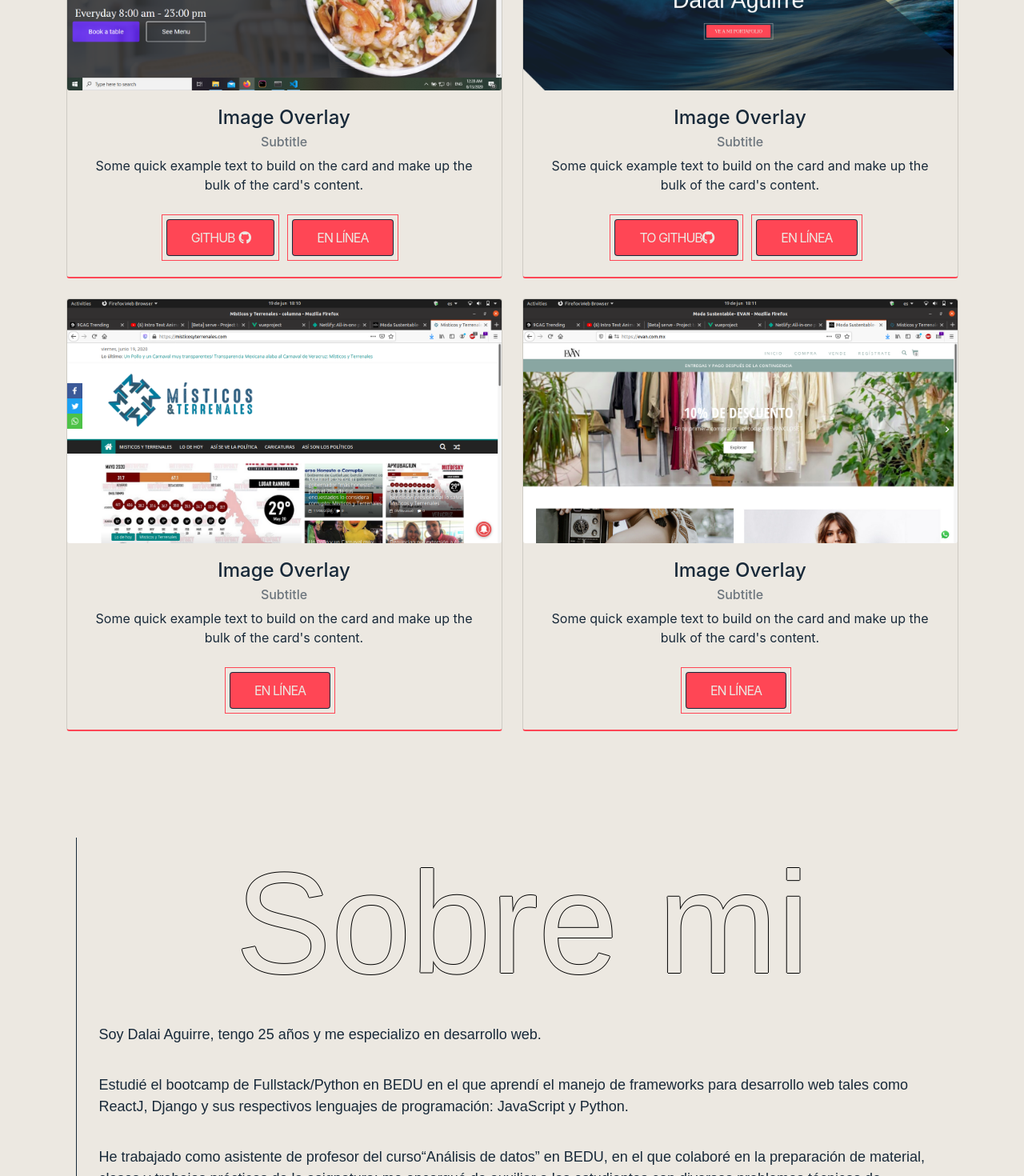
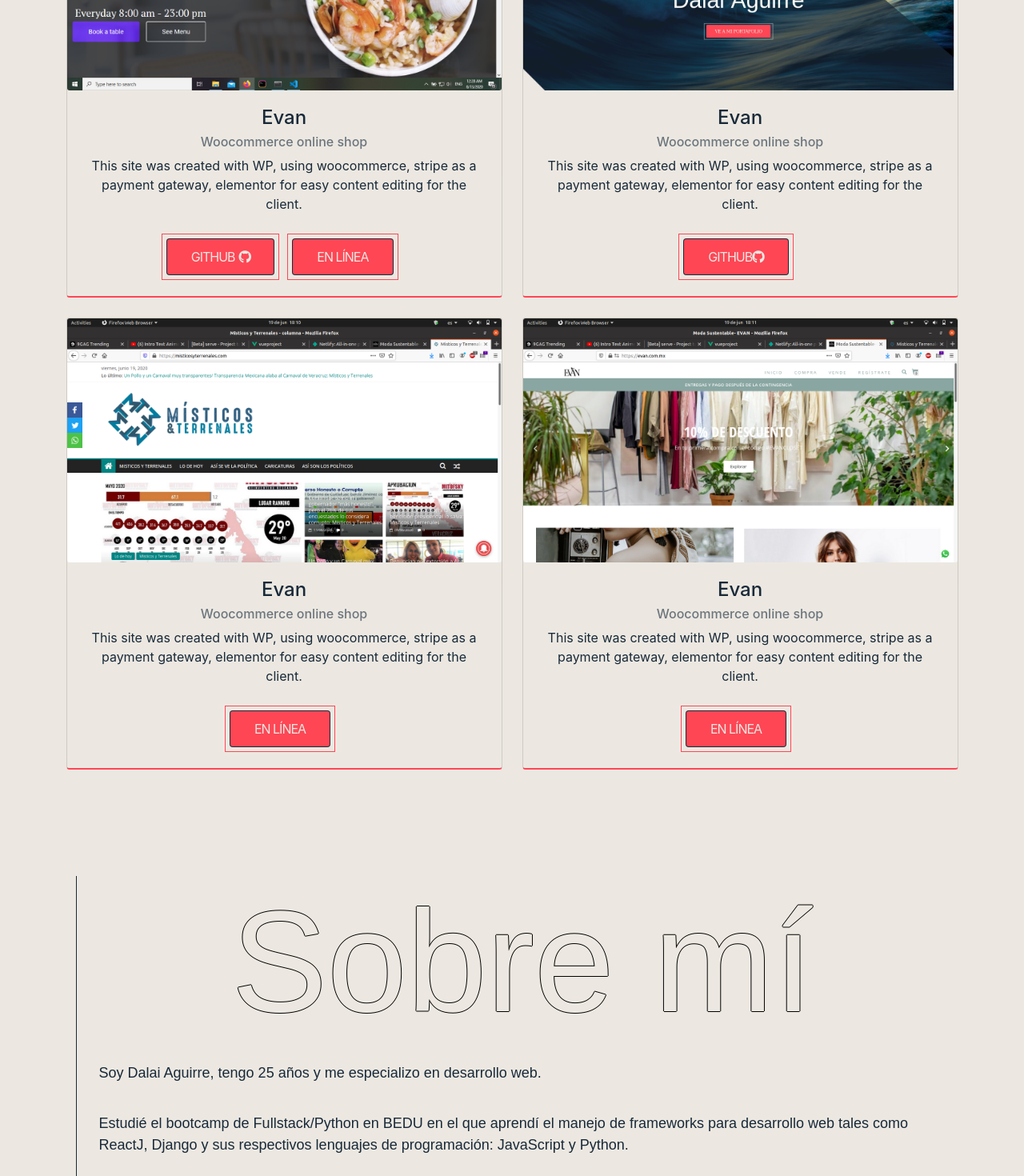
Before and after one commit to dalai2/vueproject, a Vue app: page /es in a window 1280 px wide. Shown: the part 2320-3790 px from the top of the page at 80% size. Built offline with nearby package versions, Linux system fonts and the light colour scheme; a web font is replaced by a local one.

Commit message:
finished adding translation keys

```diff
--- a/src/components/About.vue
+++ b/src/components/About.vue
@@ -2,12 +2,12 @@
 <b-container  >
     <div class="padd">
 <h2 id="shadowHeader"> {{  $t('about.title')  }}</h2>
-<p>Soy Dalai Aguirre, tengo 25 años y me especializo en desarrollo web.</p>
-<p>Estudié el bootcamp de Fullstack/Python en BEDU en el que aprendí el manejo de frameworks para desarrollo web tales como ReactJ, Django y sus respectivos lenguajes de programación: JavaScript y Python.</p>
-<p>He trabajado como asistente de profesor del curso“Análisis de datos” en BEDU, en el que colaboré en la preparación de material, clases y trabajos prácticos de la asignatura; me encargué de auxiliar a los estudiantes con diversos problemas técnicos de ejecución, tales como: añadir variables de entorno en Windows, el manejo de la terminal junto con git y github. Conexiones a bases de datos de MySql y Mongodb. </p>
-<p>Durante el curso apoyé en la enseñanza del uso del lenguaje estadístico R, junto con su IDE Rstudio para la transformación y representación de datos, cargándolos en diferentes formatos, como JSON o CSV, para finalizar con la manipulación de datos con Python  y sus diversos paquetes enfocados al análisis de datos con el uso de JupyterNotebooks.</p>
-<p>Como desarrollador web también he realizado trabajos independientes para pequeñas empresas como Evan ( Ecommerce) Místicos y Terrenales (Blog de política).</p>
-<p>Actualmente me encuentro en búsqueda de nuevas oportunidades que me permitan generar soluciones, poniendo en práctica mis conocimientos adquiridos en un ambiente profesional de desarrollo.</p>
+<p>{{ $t('about.p1') }}</p>
+<p>{{ $t('about.p2') }}</p>
+<p>{{ $t('about.p3') }}</p>
+<p>{{ $t('about.p4') }}</p>
+<p>{{ $t('about.p5') }}</p>
+<p>{{ $t('about.p6') }}</p>
 </div>
 </b-container>
 </template>
--- a/src/components/Footer.vue
+++ b/src/components/Footer.vue
@@ -2,9 +2,9 @@
   <b-container fluid class="cont" >
     <b-row>
       <b-col>
-            <span>Based in Mexico</span>
+            <span>{{ $t('foo.based') }}</span>
             <br>
-<span>Conctact Me at: <br> aguirredalai6@gmail.com</span>
+<span >{{ $t('foo.contact') }}<br> aguirredalai6@gmail.com</span>
 <br>
       </b-col>
     </b-row>
--- a/src/components/Portfolio.vue
+++ b/src/components/Portfolio.vue
@@ -14,11 +14,11 @@
 
     img-src="/Untitled.png"
     img-alt="Card Image"
-    title="Image Overlay"
-    sub-title="Subtitle"
+    :title="$t('proyecto_restaurant.title')"
+    :sub-title="$t('proyecto_restaurant.subtitle')"
   >
     <b-card-text >
-      Some quick example text to build on the card and make up the bulk of the card's content.
+     {{ $t('proyecto_restaurant.content') }}
       <br>
       <div class="bord">
     <a href="https://github.com/dalai2" target="_blank">     <button class="btn btn--animation-from-right">
@@ -45,25 +45,17 @@
 
     img-src="/vueportfolio.png"
     img-alt="Card Image"
-    title="Image Overlay"
-    sub-title="Subtitle"
+    :title="$t('proyecto_portfolio.title')"
+    :sub-title="$t('proyecto_portfolio.subtitle')"
   >
     <b-card-text >
-      Some quick example text to build on the card and make up the bulk of the card's content.
+     {{ $t('proyecto_portfolio.content') }}
       <br>
       <div class="bord">
          <button class="btn btn--animation-from-right">
-  <span class="btn__text-static">To github<i class="fab fa-github"></i> </span>
+  <span class="btn__text-static">github<i class="fab fa-github"></i> </span>
   <div class="btn__text-dynamic">
-    <span class="btn__text-dynamic-inner">To github<i class="fab fa-github"></i></span>
-    </div>
-    </button>
-  </div>
-        <div class="bord">
-         <button class="btn btn--animation-from-right">
-  <span class="btn__text-static"> {{ $t("portfo.buton") }} </span>
-  <div class="btn__text-dynamic">
-    <span class="btn__text-dynamic-inner"> {{ $t("portfo.buton") }} </span>
+    <span class="btn__text-dynamic-inner">github<i class="fab fa-github"></i></span>
     </div>
     </button>
   </div>
@@ -75,11 +67,11 @@
 
     img-src="/misticos.png"
     img-alt="Card Image"
-    title="Image Overlay"
-    sub-title="Subtitle"
+    :title="$t('proyecto_misticos.title')"
+    :sub-title="$t('proyecto_misticos.subtitle')"
   >
     <b-card-text >
-      Some quick example text to build on the card and make up the bulk of the card's content.
+     {{ $t('proyecto_misticos.content') }}
       <br>
 
         <div class="bord">
@@ -98,11 +90,11 @@
 
     img-src="/evan.png"
     img-alt="Card Image"
-    title="Image Overlay"
-    sub-title="Subtitle"
+    :title="$t('proyecto_evan.title')"
+    :sub-title="$t('proyecto_evan.subtitle')"
   >
     <b-card-text >
-      Some quick example text to build on the card and make up the bulk of the card's content.
+     {{ $t('proyecto_evan.content') }}
       <br>
 
         <div class="bord">
--- a/src/locales/en.json
+++ b/src/locales/en.json
@@ -10,7 +10,12 @@
 
 "about":{
   "title":"About Me",
-  "content": "I'm a web developer with knowledge in front end with frameworks such as Reactjs and Vuejs. On the back end side i enjoy using Django. Got experience in the data analisis field by assisting in a data analisis course from bedu, where I completed the Fullstack/python course. On the data side I teached students a great variety of tools in order to help them become a data analyst. This tools ranged from the basics of git, to queryng data bases such as mySQL and MariaDB to noSQL mongo data base. Also used Rstudio to teach data sets cleaning and plotting with different packages, covered the basics of python such as data types and operations to jupyter notebooks, with pandas and matplotlib"
+  "p1": "Soy Dalai Aguirre, tengo 25 años y me especializo en desarrollo web.",
+  "p2": "Estudié el bootcamp de Fullstack/Python en BEDU en el que aprendí el manejo de frameworks para desarrollo web tales como ReactJ, Django y sus respectivos lenguajes de programación: JavaScript y Python.",
+  "p3": "He trabajado como asistente de profesor del curso“Análisis de datos” en BEDU, en el que colaboré en la preparación de material, clases y trabajos prácticos de la asignatura; me encargué de auxiliar a los estudiantes con diversos problemas técnicos de ejecución, tales como: añadir variables de entorno en Windows, el manejo de la terminal junto con git y github. Conexiones a bases de datos de MySql y Mongodb.",
+  "p4": "Durante el curso apoyé en la enseñanza del uso del lenguaje estadístico R, junto con su IDE Rstudio para la transformación y representación de datos, cargándolos en diferentes formatos, como JSON o CSV, para finalizar con la manipulación de datos con Python  y sus diversos paquetes enfocados al análisis de datos con el uso de JupyterNotebooks.",
+  "p5": "Como desarrollador web también he realizado trabajos independientes para pequeñas empresas como Evan ( Ecommerce) Místicos y Terrenales (Blog de política).",
+  "p6": "Actualmente me encuentro en búsqueda de nuevas oportunidades que me permitan generar soluciones, poniendo en práctica mis conocimientos adquiridos en un ambiente profesional de desarrollo."
 },
 "contact":{
   "title":"Contact Me",
@@ -22,5 +27,29 @@
 "portfo":{
   "title":"Recent Work",
   "buton":"Watch live"
+},
+"proyecto_evan":{
+  "title":"Evan",
+  "subtitle":"Woocommerce online shop",
+  "content":"This site was created with WP, using woocommerce, stripe as a payment gateway, elementor for easy content editing for the client."
+},
+"proyecto_misticos":{
+  "title":"Misticos y Terrenales",
+  "subtitle":"Politics blog",
+  "content":"This site was created with WP, Is a blog styled as a news website, under the hood there is some wp security fixes to protect from brute force login attempts."
+},
+"proyecto_restaurant":{
+  "title":"Responsive Restaurant",
+  "subtitle":"demo",
+  "content":"This site was build from scratch with just html, css and bootstrap, the task was to replicate the design available in the github repo."
+},
+"proyecto_portfolio":{
+  "title":"My Portfolio",
+  "subtitle":"made with Vue-cli",
+  "content":"This portfolio was made with vue-cli, i18n for translation, vue-router for dinamic URL's and bootstrap, Eslint and Babel"
+},
+"foo":{
+  "based":"Based in Mexico",
+  "contact":"Contact Me At: "
 }
 }
--- a/src/locales/es.json
+++ b/src/locales/es.json
@@ -9,8 +9,13 @@
   },
 
   "about":{
-    "title":"Sobre mi",
-    "content": "Soy Dalai Aguirre, tengo 25 años y me especializo en desarrollo web.Estudié el bootcamp de Fullstack/Python en BEDU en el que aprendí el manejo de frameworks para desarrollo web tales como ReactJ, Django y sus respectivos lenguajes de programación: JavaScript y Python. He trabajado como asistente de profesor del curso“Análisis de datos” en BEDU, en el que colaboré en la preparación de material, clases y trabajos prácticos de la asignatura; me encargué de auxiliar a los estudiantes con diversos problemas técnicos de ejecución, tales como: añadir variables de entorno en Windows, el manejo de la terminal junto con git y github. Conexiones a bases de datos de MySql y Mongodb. Durante el curso apoyé en la enseñanza del uso del lenguaje estadístico R, junto con su IDE Rstudio para la transformación y representación de datos, cargándolos en diferentes formatos, como JSON o CSV, para finalizar con la manipulación de datos con Python  y sus diversos paquetes enfocados al análisis de datos con el uso de JupyterNotebooks.Como desarrollador web también he realizado trabajos independientes para pequeñas empresas como Evan ( Ecommerce) Místicos y Terrenales (Blog de política)."
+    "title":"Sobre mí",
+    "p1": "Soy Dalai Aguirre, tengo 25 años y me especializo en desarrollo web.",
+    "p2": "Estudié el bootcamp de Fullstack/Python en BEDU en el que aprendí el manejo de frameworks para desarrollo web tales como ReactJ, Django y sus respectivos lenguajes de programación: JavaScript y Python.",
+    "p3": "He trabajado como asistente de profesor del curso“Análisis de datos” en BEDU, en el que colaboré en la preparación de material, clases y trabajos prácticos de la asignatura; me encargué de auxiliar a los estudiantes con diversos problemas técnicos de ejecución, tales como: añadir variables de entorno en Windows, el manejo de la terminal junto con git y github. Conexiones a bases de datos de MySql y Mongodb.",
+    "p4": "Durante el curso apoyé en la enseñanza del uso del lenguaje estadístico R, junto con su IDE Rstudio para la transformación y representación de datos, cargándolos en diferentes formatos, como JSON o CSV, para finalizar con la manipulación de datos con Python  y sus diversos paquetes enfocados al análisis de datos con el uso de JupyterNotebooks.",
+    "p5": "Como desarrollador web también he realizado trabajos independientes para pequeñas empresas como Evan ( Ecommerce) Místicos y Terrenales (Blog de política).",
+    "p6": "Actualmente me encuentro en búsqueda de nuevas oportunidades que me permitan generar soluciones, poniendo en práctica mis conocimientos adquiridos en un ambiente profesional de desarrollo."
   },
   "contact":{
     "title":"Contactame",
@@ -22,5 +27,29 @@
   "portfo":{
     "title":"Trabajo Reciente",
     "buton":"En línea"
+  },
+  "proyecto_evan":{
+    "title":"Evan",
+    "subtitle":"Woocommerce online shop",
+    "content":"This site was created with WP, using woocommerce, stripe as a payment gateway, elementor for easy content editing for the client."
+  },
+  "proyecto_misticos":{
+    "title":"Evan",
+    "subtitle":"Woocommerce online shop",
+    "content":"This site was created with WP, using woocommerce, stripe as a payment gateway, elementor for easy content editing for the client."
+  },
+  "proyecto_restaurant":{
+    "title":"Evan",
+    "subtitle":"Woocommerce online shop",
+    "content":"This site was created with WP, using woocommerce, stripe as a payment gateway, elementor for easy content editing for the client."
+  },
+  "proyecto_portfolio":{
+    "title":"Evan",
+    "subtitle":"Woocommerce online shop",
+    "content":"This site was created with WP, using woocommerce, stripe as a payment gateway, elementor for easy content editing for the client."
+  },
+  "foo":{
+    "based":"Con sede en México",
+    "contact":"Escríbeme a: "
   }
 }
```
Also changed, not shown: 1 other file (tests, documents, lock files or other folders).
